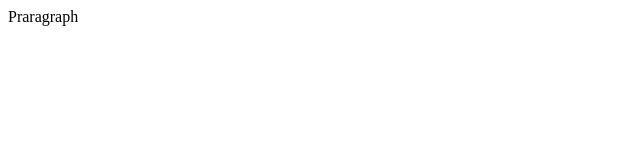
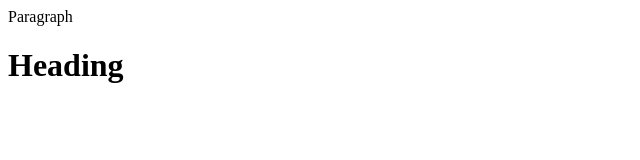
Before and after one commit to Akshaya2782003/demo, a plain HTML site: page index.html in a window 1280 px wide. Shown: the whole page, without its empty margins (0-640 px from the left). Drawn offline with Linux system fonts and the light colour scheme.

Commit message:
Update index.html

```diff
--- a/index.html
+++ b/index.html
@@ -1,5 +1,6 @@
 <html>
     <body>
-        <p>Praragraph</p>
+        <p>Paragraph</p>
+        <h1>Heading</h1>
     </body>
 </html>
```
